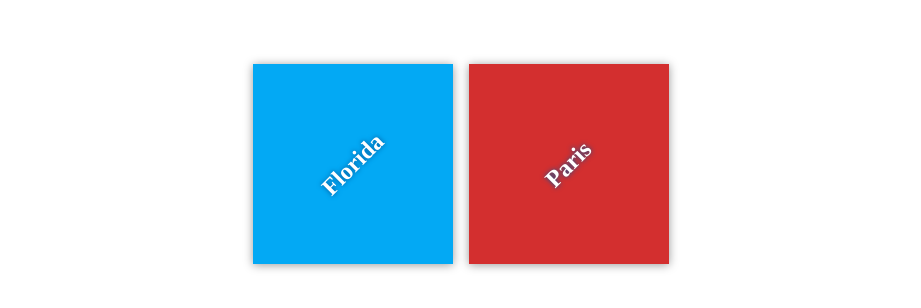
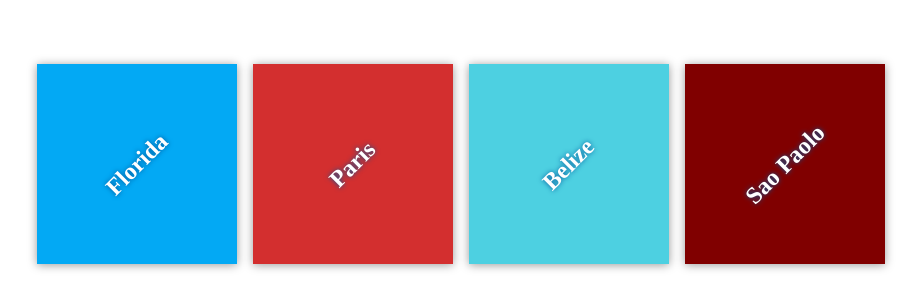
Before and after one commit to farisalmarh/-my-travel-plans, a plain HTML site: page index.html in a window 1280 px wide. Shown: the part 236-544 px from the top of the page, without its empty margins (179-1100 px from the left). Drawn offline with Linux system fonts and the light colour scheme.

Commit message:
Add fares' destinations

```diff
--- a/css/app.css
+++ b/css/app.css
@@ -40,9 +40,14 @@ body {
     text-align: center;
 }
 
+.destination:hover h2 {
+    transform: rotate(0deg);
+}
+
 h2 {
     margin: 0;
     transform: rotate(-45deg);
+    transition: transform 0.5s;
     text-shadow: 0 0 5px #01579b;
 }
 
@@ -53,3 +58,11 @@ h2 {
 #paris {
     background-color: #d32f2f;
 }
+
+#belize {
+    background-color: #4dd0e1;
+}
+
+#barcelona {
+    background-color: #800000;
+}
--- a/index.html
+++ b/index.html
@@ -17,6 +17,14 @@
             <div class="destination" id="paris">
                 <h2>Paris</h2>
             </div>
+
+            <div class="destination" id="belize">
+                <h2>Belize</h2>
+            </div>
+
+            <div class="destination" id="barcelona">
+                <h2>Sao Paolo</h2>
+            </div>
         </div>
     </div>
 
```
Also changed, not shown: 1 other file.
